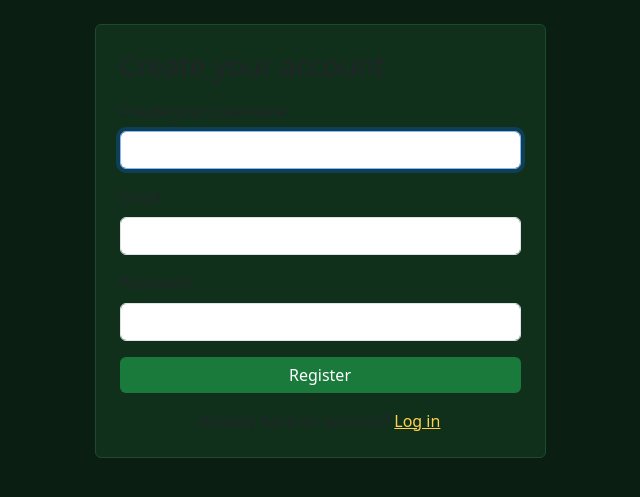
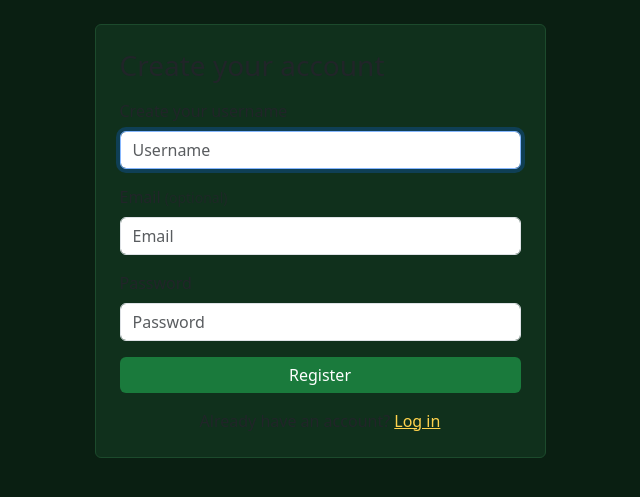
Before and after one commit to yurifleon/WC-forecast, a Flask app: page /register in a window 1280 px wide. Shown: the part 56-553 px from the top of the page, without its empty margins (320-960 px from the left). Run offline with Flask 3, Linux system fonts and the light colour scheme.

Commit message:
Add placeholders + label associations to registration fields
The empty input boxes had no in-field guidance. Added placeholders to
username/email/password, linked labels via for/id, and marked email optional.

Co-Authored-By: Claude Opus 4.8 <noreply@anthropic.com>

```diff
--- a/templates/register.html
+++ b/templates/register.html
@@ -6,16 +6,19 @@
       <h3 class="mb-3">{{ _("Create your account") }}</h3>
       <form method="post" action="{{ url_for('register') }}">
         <div class="mb-3">
-          <label class="form-label">{{ _("Create your username") }}</label>
-          <input class="form-control" name="username" autofocus required>
+          <label for="reg-username" class="form-label">{{ _("Create your username") }}</label>
+          <input id="reg-username" class="form-control" name="username"
+                 placeholder="{{ _('Username') }}" autofocus required>
         </div>
         <div class="mb-3">
-          <label class="form-label">{{ _("Email") }}</label>
-          <input class="form-control" type="email" name="email">
+          <label for="reg-email" class="form-label">{{ _("Email") }} <span class="text-muted small">({{ _("optional") }})</span></label>
+          <input id="reg-email" class="form-control" type="email" name="email"
+                 placeholder="{{ _('Email') }}">
         </div>
         <div class="mb-3">
-          <label class="form-label">{{ _("Password") }}</label>
-          <input class="form-control" type="password" name="password" required>
+          <label for="reg-password" class="form-label">{{ _("Password") }}</label>
+          <input id="reg-password" class="form-control" type="password" name="password"
+                 placeholder="{{ _('Password') }}" required>
         </div>
         <button class="btn btn-wc w-100" type="submit">{{ _("Register") }}</button>
       </form>
--- a/translations.py
+++ b/translations.py
@@ -19,6 +19,7 @@ SPANISH_TRANSLATIONS = {
     "Username": "Usuario",
     "Password": "Contraseña",
     "Email": "Correo",
+    "optional": "opcional",
 
     # Home / auth
     "Sign in": "Iniciar sesión",
```
